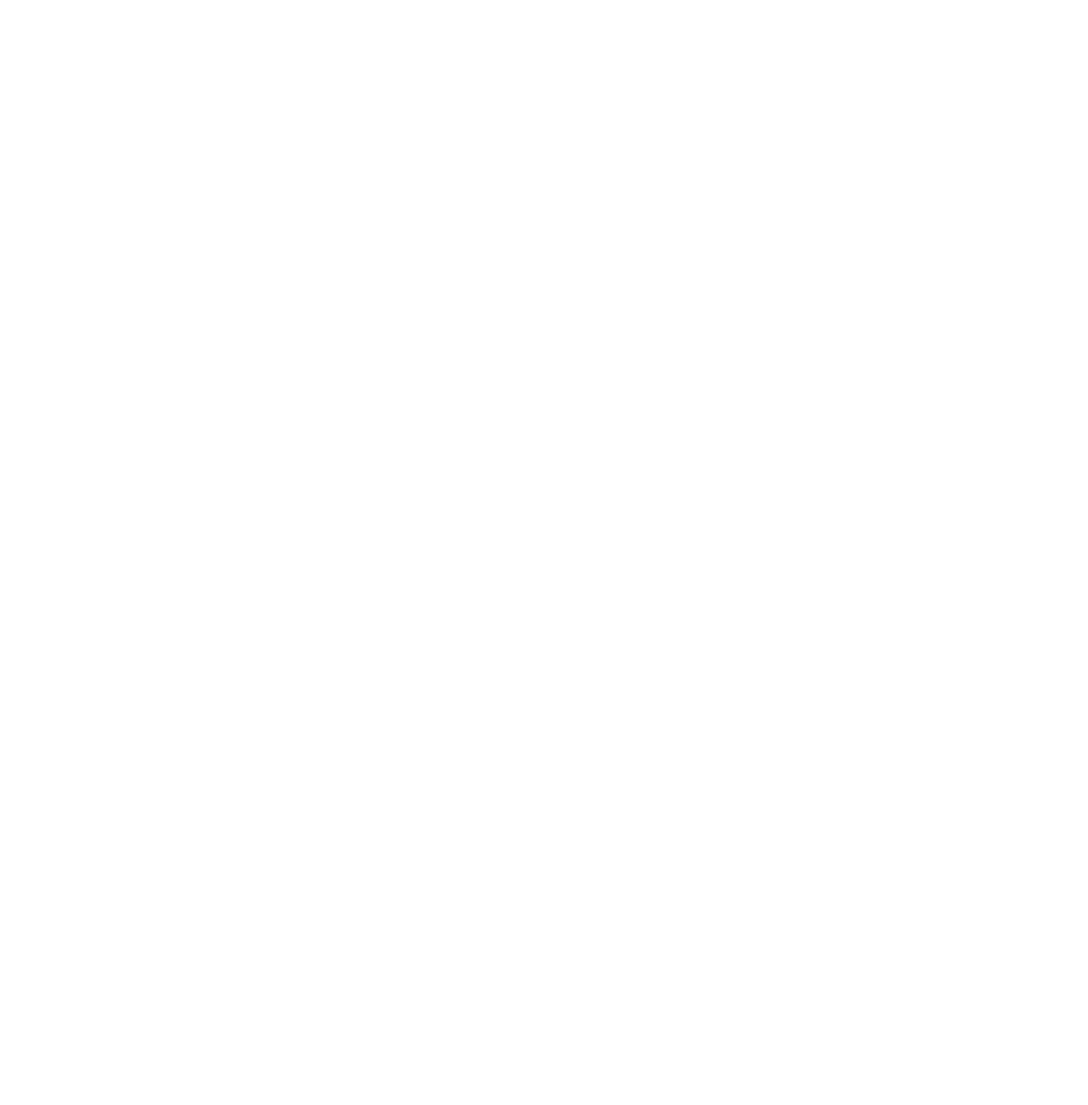
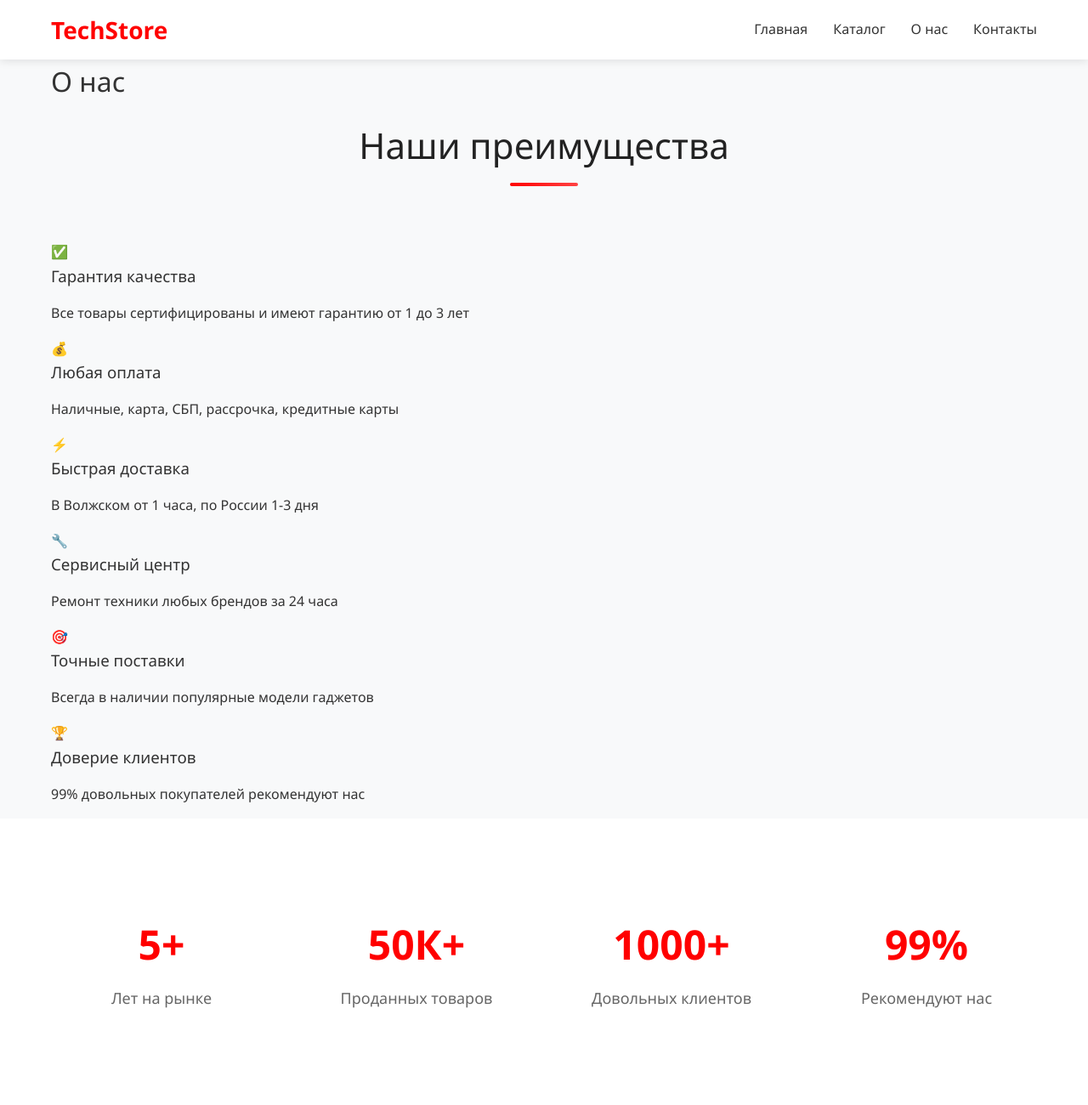
Before and after one commit to xc8pt/Lab_14_16_TechStore_AbdulinRR, a plain HTML site: page about.html in a window 1280 px wide. Shown: the top 1300 px of the page at 85% size. Before the commit the page ends 800 px from the top, so only its background shows below. Drawn offline with Linux system fonts and the light colour scheme; files that its build step writes are made by us from their sources.

Commit message:
Added a website about us

```diff
--- a/about.html
+++ b/about.html
@@ -0,0 +1,184 @@
+<!DOCTYPE html>
+<html lang="ru">
+
+<head>
+    <meta charset="UTF-8">
+    <meta name="viewport" content="width=device-width, initial-scale=1.0">
+    <title>О нас - TechStore</title>
+
+    <!-- Reset.css -->
+    <link rel="stylesheet" href="reset.css">
+    <!-- Основной стиль -->
+    <link rel="stylesheet" href="style.css">
+</head>
+
+<body>
+    <!-- Header -->
+    <header class="header">
+        <div class="header-container">
+            <div class="logo">
+                <h1>TechStore</h1>
+            </div>
+            <nav class="nav-menu">
+                <ul class="nav-list">
+                    <li class="nav-item"><a href="index.html" class="nav-link">Главная</a></li>
+                    <li class="nav-item"><a href="catalog.html" class="nav-link">Каталог</a></li>
+                    <li class="nav-item"><a href="about.html" class="nav-link active">О нас</a></li>
+                    <li class="nav-item"><a href="#contact" class="nav-link">Контакты</a></li>
+                </ul>
+            </nav>
+        </div>
+    </header>
+
+    <!-- Заголовок "О нас" -->
+    <main class="about-hero">
+        <div class="container">
+            <h1 class="about-title">О нас</h1>
+        </div>
+    </main>
+
+    <!-- Секция "Наши преимущества" -->
+    <section class="advantages-section">
+        <div class="container">
+            <h2 class="section-title">Наши преимущества</h2>
+            <div class="advantages-grid">
+                <!-- Гарантия -->
+                <div class="advantage-card">
+                    <div class="advantage-icon shield">
+                        <span>✅</span>
+                    </div>
+                    <h3>Гарантия качества</h3>
+                    <p>Все товары сертифицированы и имеют гарантию от 1 до 3 лет</p>
+                </div>
+
+                <!-- Оплата -->
+                <div class="advantage-card">
+                    <div class="advantage-icon money">
+                        <span>💰</span>
+                    </div>
+                    <h3>Любая оплата</h3>
+                    <p>Наличные, карта, СБП, рассрочка, кредитные карты</p>
+                </div>
+
+                <!-- Доставка -->
+                <div class="advantage-card">
+                    <div class="advantage-icon delivery">
+                        <span>⚡</span>
+                    </div>
+                    <h3>Быстрая доставка</h3>
+                    <p>В Волжском от 1 часа, по России 1-3 дня</p>
+                </div>
+
+                <!-- Сервис -->
+                <div class="advantage-card">
+                    <div class="advantage-icon service">
+                        <span>🔧</span>
+                    </div>
+                    <h3>Сервисный центр</h3>
+                    <p>Ремонт техники любых брендов за 24 часа</p>
+                </div>
+
+                <!-- Цели -->
+                <div class="advantage-card">
+                    <div class="advantage-icon target">
+                        <span>🎯</span>
+                    </div>
+                    <h3>Точные поставки</h3>
+                    <p>Всегда в наличии популярные модели гаджетов</p>
+                </div>
+
+                <!-- Доверие -->
+                <div class="advantage-card">
+                    <div class="advantage-icon trophy">
+                        <span>🏆</span>
+                    </div>
+                    <h3>Доверие клиентов</h3>
+                    <p>99% довольных покупателей рекомендуют нас</p>
+                </div>
+            </div>
+        </div>
+    </section>
+
+    <!-- Метрики -->
+    <section class="metrics-section about-metrics">
+        <div class="container">
+            <div class="metrics-grid">
+                <div class="metric-item">
+                    <h3 class="metric-number">5+</h3>
+                    <p class="metric-text">Лет на рынке</p>
+                </div>
+                <div class="metric-item">
+                    <h3 class="metric-number">50К+</h3>
+                    <p class="metric-text">Проданных товаров</p>
+                </div>
+                <div class="metric-item">
+                    <h3 class="metric-number">1000+</h3>
+                    <p class="metric-text">Довольных клиентов</p>
+                </div>
+                <div class="metric-item">
+                    <h3 class="metric-number">99%</h3>
+                    <p class="metric-text">Рекомендуют нас</p>
+                </div>
+            </div>
+        </div>
+    </section>
+
+    <!-- Наша команда -->
+    <section class="team-section">
+        <div class="container">
+            <h2 class="section-title">Наша команда</h2>
+            <div class="team-grid">
+                <div class="team-member">
+                    <img src="e:\НУЖНОЕ\PHOTO\Картинки\аватар66.jpg" alt="Алексей" class="team-photo">
+                    <h4>Алексей Иванов</h4>
+                    <p>Менеджер по продажам</p>
+                </div>
+                <div class="team-member">
+                    <img src="e:\НУЖНОЕ\PHOTO\Картинки\v8ahjqcNUe6fm-2ju5-76CbOaAusNOaogup3CiIHR0ik2DUP28u5flfbXtQ6wX_0hPIyOTkZgOE2zI5UQ3Zlx_fG.jpg"
+                        alt="Мария" class="team-photo">
+                    <h4>Мария Петрова</h4>
+                    <p>Специалист по сервису</p>
+                </div>
+                <div class="team-member">
+                    <img src="e:\НУЖНОЕ\PHOTO\Картинки\БОРЯ.jpg" alt="Дмитрий" class="team-photo">
+                    <h4>Дмитрий Сидоров</h4>
+                    <p>Технический специалист</p>
+                </div>
+            </div>
+        </div>
+    </section>
+
+    <!-- Footer -->
+    <footer class="footer">
+        <div class="container">
+            <div class="footer-content">
+                <div class="footer-section">
+                    <h4>Контакты</h4>
+                    <p>+7 (999) 123-45-67<br>techstore@volzhsky.ru<br>Волжский, ул. Пушкина 10</p>
+                </div>
+                <div class="footer-section">
+                    <h4>Ссылки</h4>
+                    <ul>
+                        <li><a href="index.html">Главная</a></li>
+                        <li><a href="catalog.html">Каталог</a></li>
+                        <li><a href="about.html">О нас</a></li>
+                        <li><a href="#">Контакты</a></li>
+                    </ul>
+                </div>
+                <div class="footer-section">
+                    <h4>Мы в соцсетях</h4>
+                    <div class="social-links">
+                        <a href="#">📘 VK</a>
+                        <a href="#">💬 Telegram</a>
+                        <a href="#">📷 Instagram</a>
+                    </div>
+                </div>
+            </div>
+            <div class="footer-bottom">
+                <p>@; 2026 TechStore. Все права защищены.</p>
+            </div>
+        </div>
+    </footer>
+</body>
+
+</html>
--- a/style.css
+++ b/style.css
@@ -256,7 +256,6 @@ body {
     box-shadow: 0 8px 25px rgba(79, 172, 254, 0.6);
 }
 
-
 .buy-btn {
     width: 100%;
     background: linear-gradient(45deg, #ff0000, #ff4444);
@@ -481,7 +480,6 @@ body {
     }
 }
 
-
 .text-center {
     text-align: center;
 }
```
Also changed, not shown: index.html (+1 -1 lines).
